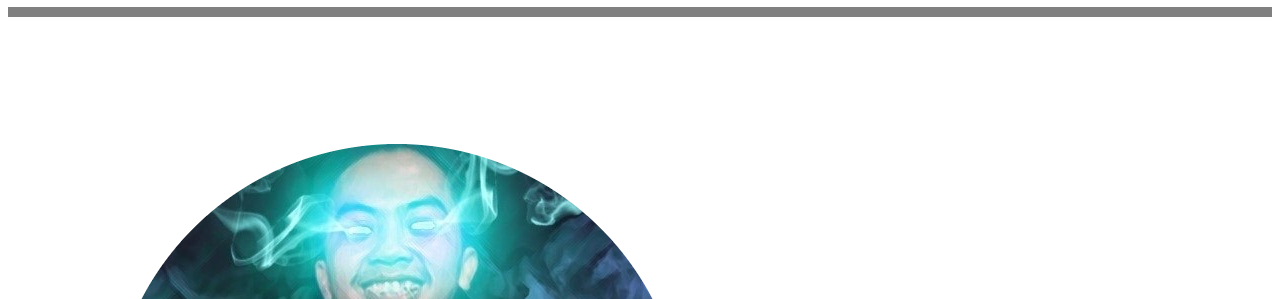
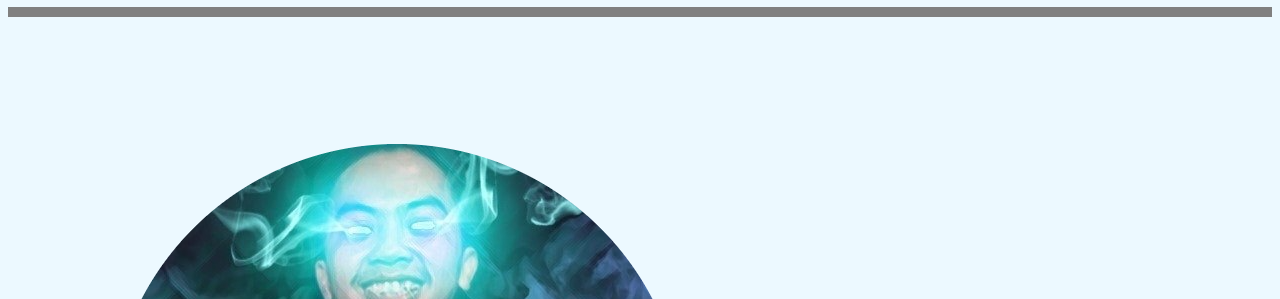
Before and after one commit to emmanuel-devguru/Emmanuel-Cadavos, a plain HTML site: page index.html in a window 1280 px wide. Shown: the part 92-391 px from the top of the page. Drawn offline with Linux system fonts and the light colour scheme.

Commit message:
Update index.html

```diff
--- a/index.html
+++ b/index.html
@@ -6,7 +6,7 @@
     </head>
             <center><hr size="10" noshade><h1>🥰EMMY_TV🥰</h1><hr size="10" noshade=""></center><!-- My Heading-->
     <br>
-    <body>
+    <body style="background-color: #ECF9FF;">
     <table cellspacing="100">
         <td> <img src="Picture/Emmy-modified.png" alt="🥰EMMY_TV🥰"></center></td>
         <td><center><h1>Emmanuel G. Cadavos</h1>
```
